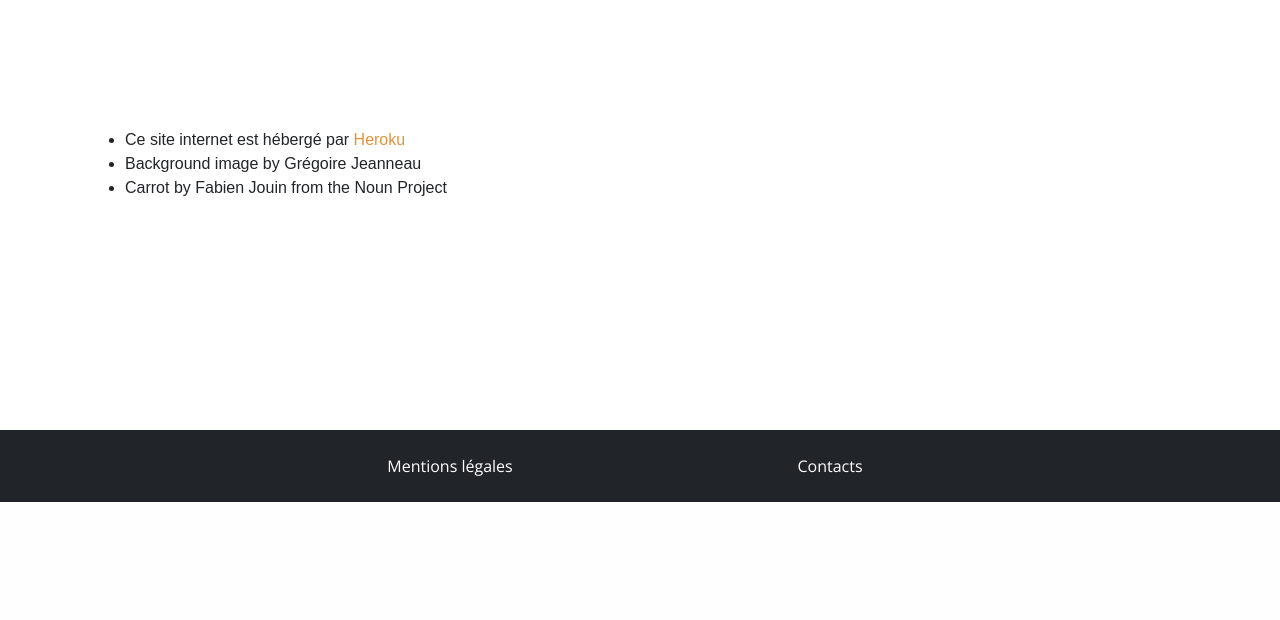
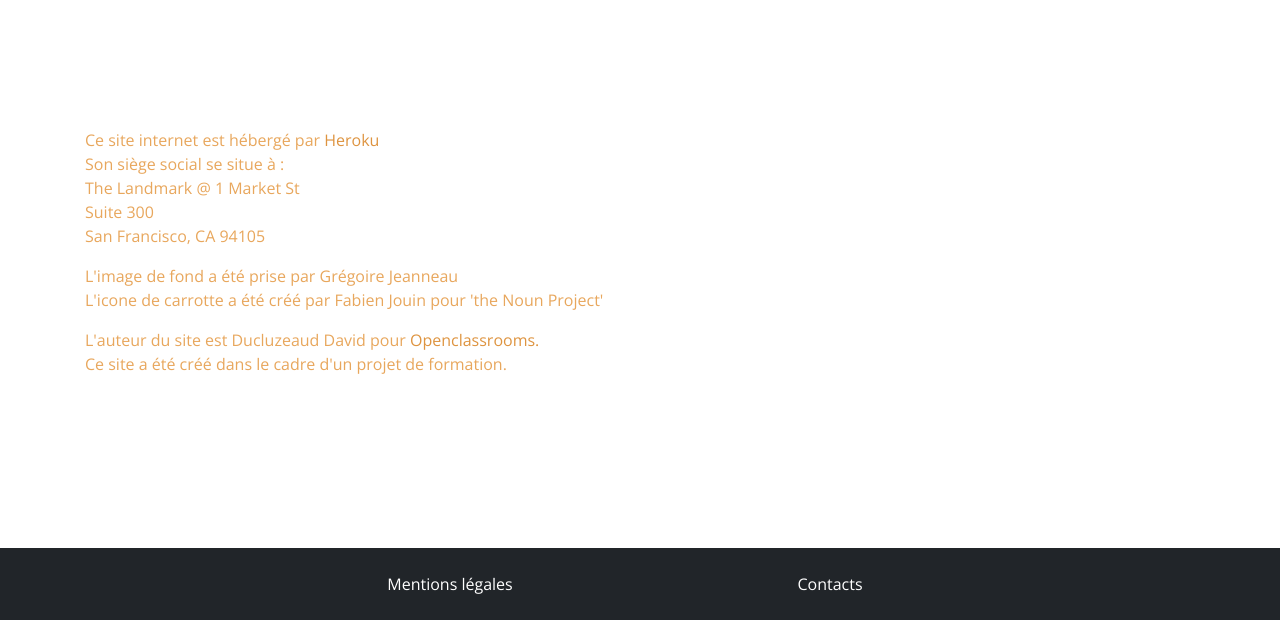
Before and after one commit to dducluzeaud/Pur-Beurre, a Django app: page /openfoodfacts/legals/ in a window 1280 px wide. Shown: the part 298-918 px from the top of the page. Before the commit the page ends 800 px from the top, so only its background shows below. Run offline with Django 3.2, Linux system fonts and the light colour scheme; parts of the project's set-up code (start-up, migrations or seed data) failed here and were passed over; some libraries are stand-ins or nearby versions; some web fonts are replaced.

Commit message:
update legals

```diff
--- a/openfoodfacts/templates/openfoodfacts/legals.html
+++ b/openfoodfacts/templates/openfoodfacts/legals.html
@@ -8,11 +8,19 @@
 
 <section>
     <div class="container">
-        <ul>
-            <li>Ce site internet est hébergé par <a href="http://heroku.com" title="Heroku">Heroku</a></li>
-            <li>Background image by Grégoire Jeanneau</li>
-            <li>Carrot by Fabien Jouin from the Noun Project</li>
-        </ul>
+        <p> Ce site internet est hébergé par <a href="http://heroku.com" title="Heroku">Heroku</a><br>
+            Son siège social se situe à : <br>
+            The Landmark @ 1 Market St <br>
+            Suite 300 <br>
+            San Francisco, CA 94105 <br>
+        </p>
+        <p>
+            L'image de fond a été prise par Grégoire Jeanneau <br>
+            L'icone de carrotte a été créé par Fabien Jouin pour 'the Noun Project' <br>
+        </p>
+        <p>L'auteur du site est Ducluzeaud David pour <a href="http://openclassrooms.com" title="Heroku">Openclassrooms.</a><br>
+            Ce site a été créé dans le cadre d'un projet de formation.
+        </p>
     </div>
 
 </section>
```
